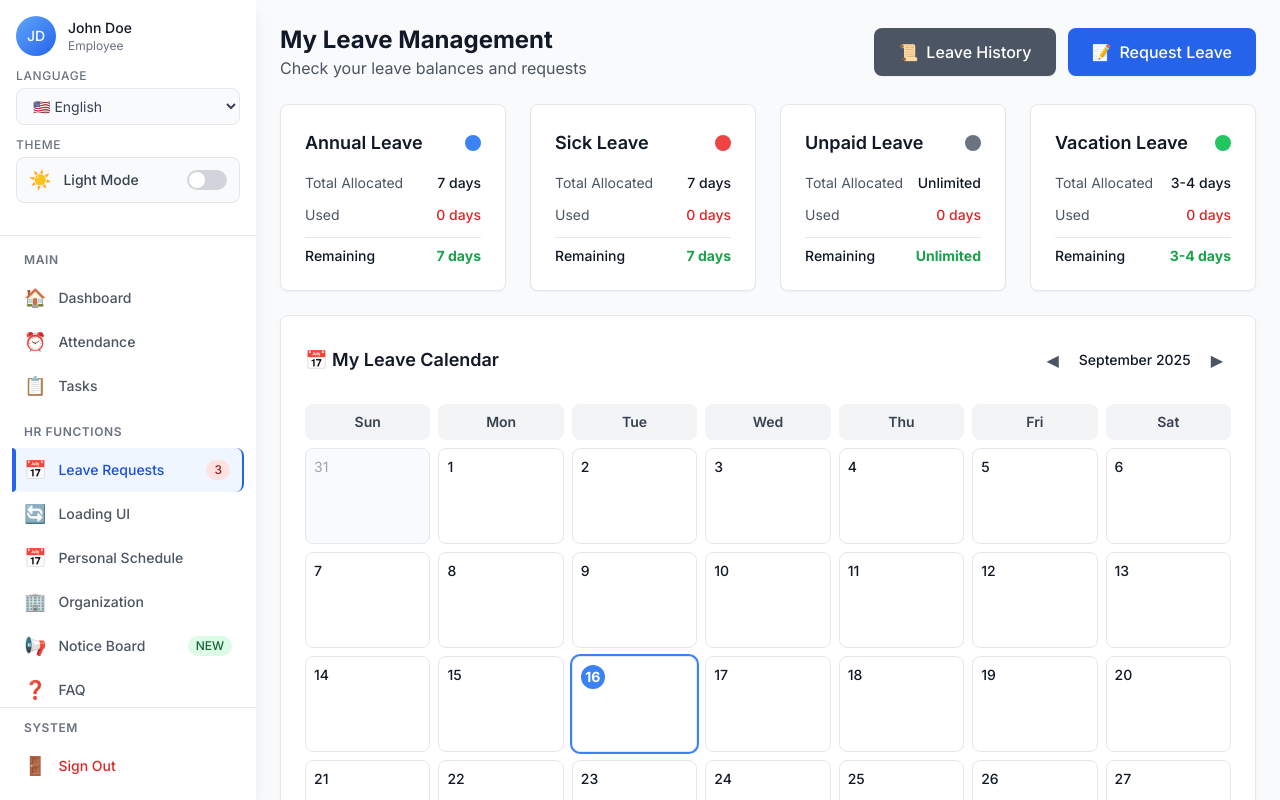
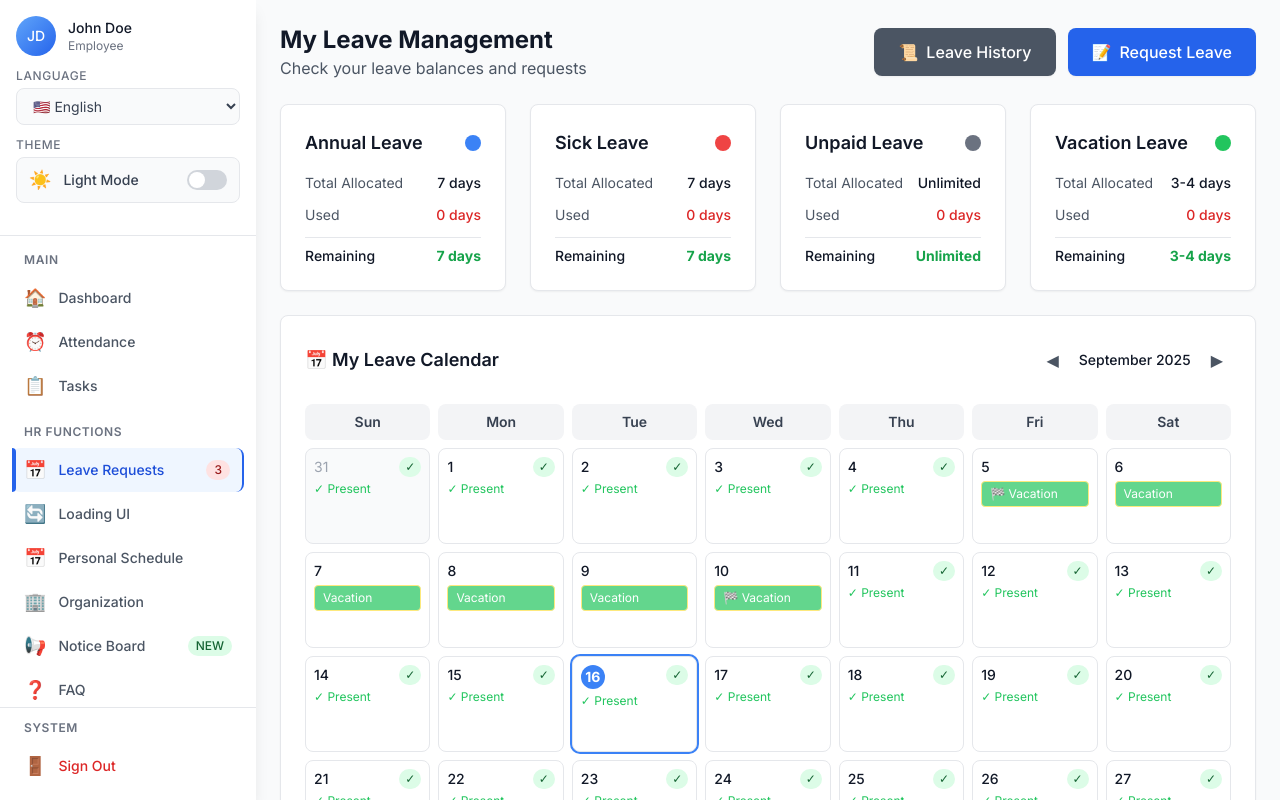
Before and after one commit to mythsumon/HR_MG, a Next.js app: page /leave in a window 1280 px wide. Built offline with nearby package versions, Linux system fonts and the light colour scheme.

Commit message:
Add leave data for 2025-2026 and connect with attendance data in leave calendar

```diff
--- a/app/leave/page.tsx
+++ b/app/leave/page.tsx
@@ -40,13 +40,31 @@ export default function LeavePage() {
     }
   };
 
-  // Sample leave data for calendar
+  // Enhanced leave data for calendar including 2025-2026
   const sampleLeaves = [
+    // 2024 data
     { id: 1, type: 'annual', label: 'Annual Leave', startDate: '2024-12-25', endDate: '2024-12-29', duration: 5, status: 'approved', reason: 'Family vacation during holidays' },
     { id: 2, type: 'sick', label: 'Sick Leave', startDate: '2024-11-15', endDate: '2024-11-16', duration: 2, status: 'pending', reason: 'Medical appointment' },
     { id: 3, type: 'vacation', label: 'Vacation Leave', startDate: '2024-10-22', endDate: '2024-10-22', duration: 1, status: 'rejected', reason: 'Personal day', rejectionReason: 'Team capacity issue' },
     { id: 4, type: 'annual', label: 'Annual Leave', startDate: '2024-11-01', endDate: '2024-11-03', duration: 3, status: 'approved', reason: 'Extended weekend trip' },
-    { id: 5, type: 'sick', label: 'Sick Leave', startDate: '2024-10-31', endDate: '2024-10-31', duration: 1, status: 'approved', reason: 'Flu symptoms' }
+    { id: 5, type: 'sick', label: 'Sick Leave', startDate: '2024-10-31', endDate: '2024-10-31', duration: 1, status: 'approved', reason: 'Flu symptoms' },
+
+    // 2025 data
+    { id: 6, type: 'annual', label: 'Annual Leave', startDate: '2025-01-15', endDate: '2025-01-17', duration: 3, status: 'approved', reason: 'Winter break' },
+    { id: 7, type: 'vacation', label: 'Vacation Leave', startDate: '2025-03-10', endDate: '2025-03-15', duration: 6, status: 'approved', reason: 'Spring vacation' },
+    { id: 8, type: 'sick', label: 'Sick Leave', startDate: '2025-05-22', endDate: '2025-05-23', duration: 2, status: 'approved', reason: 'Medical checkup' },
+    { id: 9, type: 'annual', label: 'Annual Leave', startDate: '2025-07-01', endDate: '2025-07-10', duration: 10, status: 'approved', reason: 'Summer holiday' },
+    { id: 10, type: 'vacation', label: 'Vacation Leave', startDate: '2025-09-05', endDate: '2025-09-10', duration: 6, status: 'pending', reason: 'Family reunion' },
+    { id: 11, type: 'sick', label: 'Sick Leave', startDate: '2025-11-12', endDate: '2025-11-13', duration: 2, status: 'approved', reason: 'Doctor appointment' },
+    { id: 12, type: 'annual', label: 'Annual Leave', startDate: '2025-12-22', endDate: '2025-12-30', duration: 9, status: 'approved', reason: 'Christmas/New Year break' },
+
+    // 2026 data
+    { id: 13, type: 'annual', label: 'Annual Leave', startDate: '2026-02-10', endDate: '2026-02-15', duration: 6, status: 'approved', reason: 'Winter vacation' },
+    { id: 14, type: 'vacation', label: 'Vacation Leave', startDate: '2026-04-05', endDate: '2026-04-12', duration: 8, status: 'approved', reason: 'Spring break' },
+    { id: 15, type: 'sick', label: 'Sick Leave', startDate: '2026-06-18', endDate: '2026-06-19', duration: 2, status: 'pending', reason: 'Medical procedure' },
+    { id: 16, type: 'annual', label: 'Annual Leave', startDate: '2026-08-05', endDate: '2026-08-15', duration: 11, status: 'approved', reason: 'Summer holiday' },
+    { id: 17, type: 'vacation', label: 'Vacation Leave', startDate: '2026-10-20', endDate: '2026-10-25', duration: 6, status: 'approved', reason: 'Autumn vacation' },
+    { id: 18, type: 'sick', label: 'Sick Leave', startDate: '2026-12-03', endDate: '2026-12-04', duration: 2, status: 'approved', reason: 'Flu symptoms' }
   ];
 
   // Get calendar days for current month
@@ -75,11 +93,98 @@ export default function LeavePage() {
   };
 
   // Get leaves for a specific date
+  // Enhanced function to get leaves for a specific date with attendance integration
   const getLeavesForDate = (date: Date) => {
     const dateStr = date.toISOString().split('T')[0];
     return sampleLeaves.filter(leave =>
       leave.startDate <= dateStr && leave.endDate >= dateStr
     );
+  };
+
+  // Function to get attendance status for a specific date
+  const getAttendanceForDate = (date: Date) => {
+    // This would typically come from the attendance service
+    // For now, we'll simulate some attendance data
+    const dateStr = date.toISOString().split('T')[0];
+
+    // Simulated attendance data that connects with leave data
+    const attendanceData: { [key: string]: any } = {
+      '2025-01-15': { status: 'leave', type: 'annual' },
+      '2025-01-16': { status: 'leave', type: 'annual' },
+      '2025-01-17': { status: 'leave', type: 'annual' },
+      '2025-03-10': { status: 'leave', type: 'vacation' },
+      '2025-03-11': { status: 'leave', type: 'vacation' },
+      '2025-03-12': { status: 'leave', type: 'vacation' },
+      '2025-03-13': { status: 'leave', type: 'vacation' },
+      '2025-03-14': { status: 'leave', type: 'vacation' },
+      '2025-03-15': { status: 'leave', type: 'vacation' },
+      '2025-05-22': { status: 'leave', type: 'sick' },
+      '2025-05-23': { status: 'leave', type: 'sick' },
+      '2025-07-01': { status: 'leave', type: 'annual' },
+      '2025-07-02': { status: 'leave', type: 'annual' },
+      '2025-07-03': { status: 'leave', type: 'annual' },
+      '2025-07-04': { status: 'leave', type: 'annual' },
+      '2025-07-05': { status: 'weekend' },
+      '2025-07-06': { status: 'weekend' },
+      '2025-07-07': { status: 'leave', type: 'annual' },
+      '2025-07-08': { status: 'leave', type: 'annual' },
+      '2025-07-09': { status: 'leave', type: 'annual' },
+      '2025-07-10': { status: 'leave', type: 'annual' },
+      '2025-09-05': { status: 'leave', type: 'vacation' },
+      '2025-09-06': { status: 'leave', type: 'vacation' },
+      '2025-09-07': { status: 'leave', type: 'vacation' },
+      '2025-09-08': { status: 'leave', type: 'vacation' },
+      '2025-09-09': { status: 'leave', type: 'vacation' },
+      '2025-09-10': { status: 'leave', type: 'vacation' },
+      '2025-11-12': { status: 'leave', type: 'sick' },
+      '2025-11-13': { status: 'leave', type: 'sick' },
+      '2025-12-22': { status: 'leave', type: 'annual' },
+      '2025-12-23': { status: 'leave', type: 'annual' },
+      '2025-12-24': { status: 'leave', type: 'annual' },
+      '2025-12-25': { status: 'leave', type: 'annual' },
+      '2025-12-26': { status: 'leave', type: 'annual' },
+      '2025-12-27': { status: 'weekend' },
+      '2025-12-28': { status: 'weekend' },
+      '2025-12-29': { status: 'leave', type: 'annual' },
+      '2025-12-30': { status: 'leave', type: 'annual' },
+      '2026-02-10': { status: 'leave', type: 'annual' },
+      '2026-02-11': { status: 'leave', type: 'annual' },
+      '2026-02-12': { status: 'leave', type: 'annual' },
+      '2026-02-13': { status: 'leave', type: 'annual' },
+      '2026-02-14': { status: 'leave', type: 'annual' },
+      '2026-02-15': { status: 'leave', type: 'annual' },
+      '2026-04-05': { status: 'leave', type: 'vacation' },
+      '2026-04-06': { status: 'leave', type: 'vacation' },
+      '2026-04-07': { status: 'leave', type: 'vacation' },
+      '2026-04-08': { status: 'leave', type: 'vacation' },
+      '2026-04-09': { status: 'weekend' },
+      '2026-04-10': { status: 'weekend' },
+      '2026-04-11': { status: 'leave', type: 'vacation' },
+      '2026-04-12': { status: 'leave', type: 'vacation' },
+      '2026-06-18': { status: 'leave', type: 'sick' },
+      '2026-06-19': { status: 'leave', type: 'sick' },
+      '2026-08-05': { status: 'leave', type: 'annual' },
+      '2026-08-06': { status: 'weekend' },
+      '2026-08-07': { status: 'leave', type: 'annual' },
+      '2026-08-08': { status: 'leave', type: 'annual' },
+      '2026-08-09': { status: 'leave', type: 'annual' },
+      '2026-08-10': { status: 'leave', type: 'annual' },
+      '2026-08-11': { status: 'leave', type: 'annual' },
+      '2026-08-12': { status: 'weekend' },
+      '2026-08-13': { status: 'weekend' },
+      '2026-08-14': { status: 'leave', type: 'annual' },
+      '2026-08-15': { status: 'leave', type: 'annual' },
+      '2026-10-20': { status: 'leave', type: 'vacation' },
+      '2026-10-21': { status: 'leave', type: 'vacation' },
+      '2026-10-22': { status: 'weekend' },
+      '2026-10-23': { status: 'leave', type: 'vacation' },
+      '2026-10-24': { status: 'leave', type: 'vacation' },
+      '2026-10-25': { status: 'leave', type: 'vacation' },
+      '2026-12-03': { status: 'leave', type: 'sick' },
+      '2026-12-04': { status: 'leave', type: 'sick' }
+    };
+
+    return attendanceData[dateStr] || { status: 'present' };
   };
 
   // Get leave type color
@@ -90,6 +195,18 @@ export default function LeavePage() {
       case 'unpaid': return 'bg-gray-500';
       case 'vacation': return 'bg-green-500';
       default: return 'bg-gray-500';
+    }
+  };
+
+  // Function to get attendance status color
+  const getAttendanceStatusColor = (status: string) => {
+    switch (status) {
+      case 'present': return 'bg-green-100 text-green-800';
+      case 'absent': return 'bg-red-100 text-red-800';
+      case 'late': return 'bg-yellow-100 text-yellow-800';
+      case 'leave': return 'bg-blue-100 text-blue-800';
+      case 'weekend': return 'bg-gray-100 text-gray-800';
+      default: return 'bg-gray-100 text-gray-800';
     }
   };
 
@@ -323,6 +440,23 @@ export default function LeavePage() {
                     }`}>
                       {date.getDate()}
                     </span>
+
+                    {/* Attendance indicator */}
+                    {dayLeaves.length === 0 && (
+                      (() => {
+                        const attendance = getAttendanceForDate(date);
+                        if (attendance.status !== 'weekend' && attendance.status !== 'leave') {
+                          return (
+                            <span className={`text-xs px-1.5 py-0.5 rounded-full ${getAttendanceStatusColor(attendance.status)}`}>
+                              {attendance.status === 'present' && '✓'}
+                              {attendance.status === 'absent' && '✗'}
+                              {attendance.status === 'late' && '⏰'}
+                            </span>
+                          );
+                        }
+                        return null;
+                      })()
+                    )}
                   </div>
 
                   {/* Leave labels */}
@@ -350,6 +484,29 @@ export default function LeavePage() {
                         </div>
                       );
                     })}
+
+                    {/* Show attendance status if no leave */}
+                    {dayLeaves.length === 0 && (
+                      <div className="text-xs">
+                        {(() => {
+                          const attendance = getAttendanceForDate(date);
+                          if (attendance.status === 'weekend') {
+                            return <span className="text-gray-400">Weekend</span>;
+                          } else if (attendance.status === 'leave') {
+                            // This shouldn't happen since we already checked for leaves
+                            return <span className="text-blue-500">On Leave</span>;
+                          } else if (attendance.status === 'present') {
+                            return <span className="text-green-500">✓ Present</span>;
+                          } else if (attendance.status === 'absent') {
+                            return <span className="text-red-500">✗ Absent</span>;
+                          } else if (attendance.status === 'late') {
+                            return <span className="text-yellow-500">⏰ Late</span>;
+                          } else {
+                            return <span className="text-gray-500">No data</span>;
+                          }
+                        })()}
+                      </div>
+                    )}
                   </div>
                 </div>
               );
```
